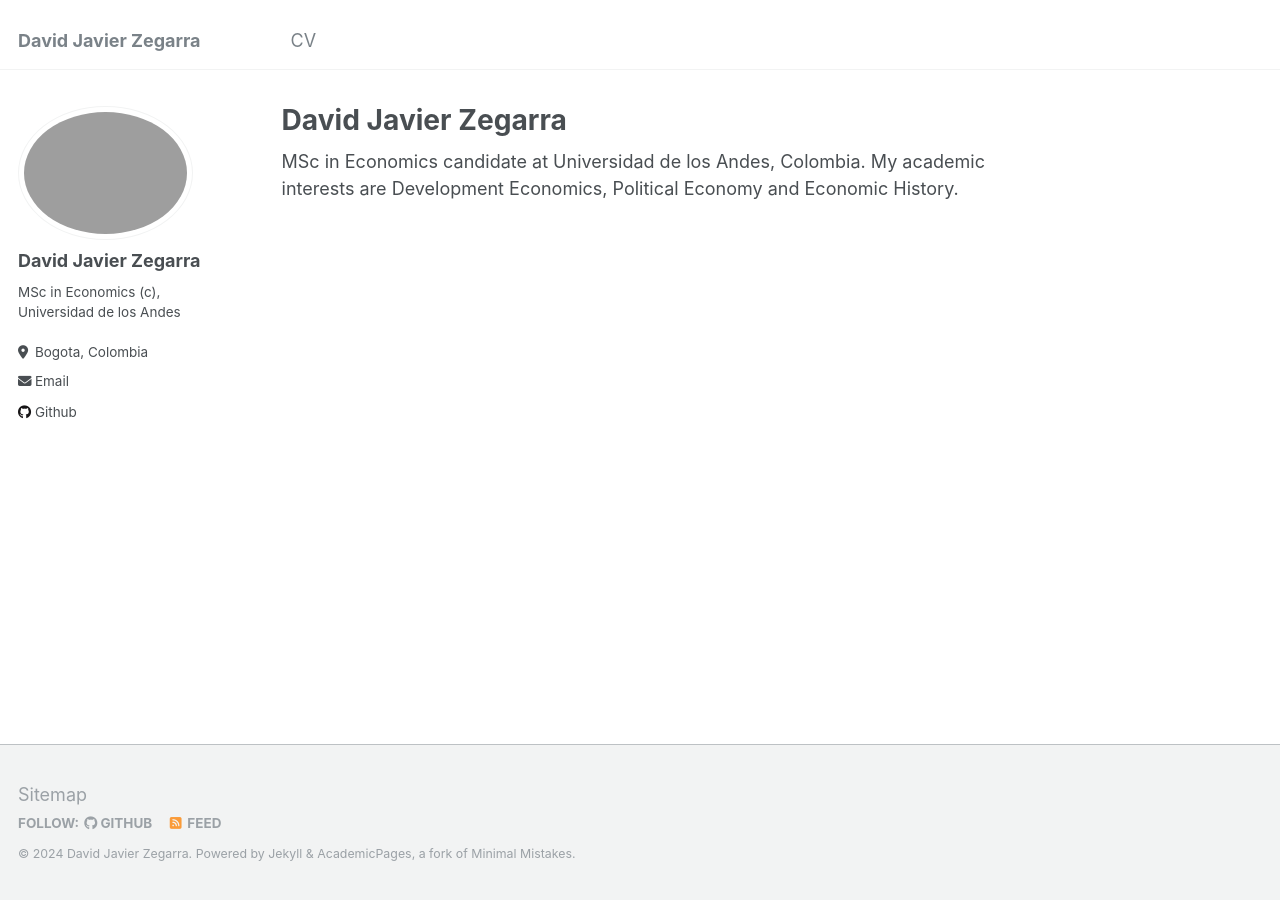
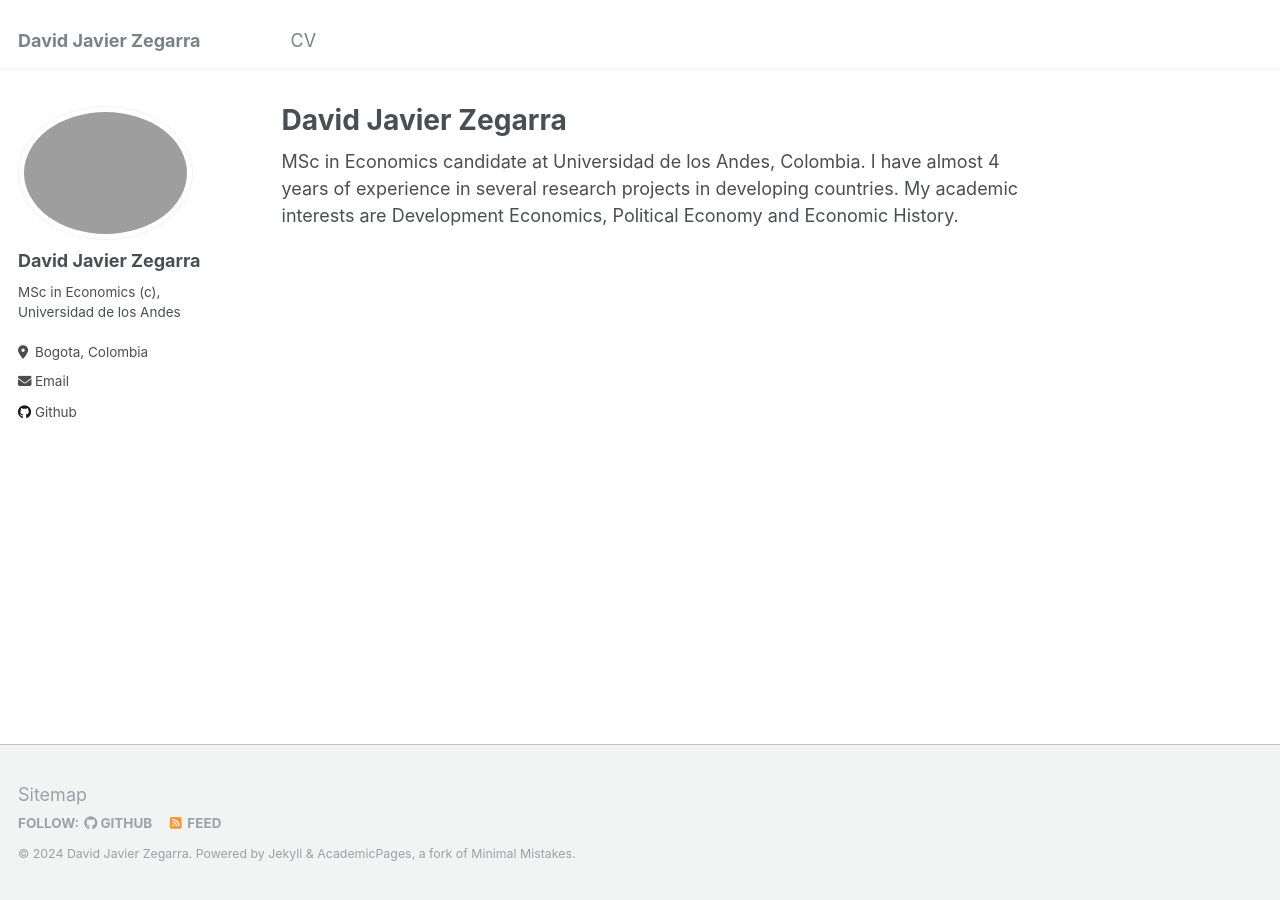
Before and after one commit to dajzegarraf/dajzegarraf.github.io, a Jekyll site: the page built from _pages/about.md, in a window 1280 px wide. Built offline with Jekyll 4.4.1, drawn with Linux system fonts in a browser that asks for light colours.

Commit message:
Update about.md

```diff
--- a/_pages/about.md
+++ b/_pages/about.md
@@ -7,4 +7,4 @@ redirect_from:
   - /about.html
 ---
 
-MSc in Economics candidate at Universidad de los Andes, Colombia. My academic interests are Development Economics, Political Economy and Economic History.
+MSc in Economics candidate at Universidad de los Andes, Colombia. I have almost 4 years of experience in several research projects in developing countries. My academic interests are Development Economics, Political Economy and Economic History.
```
